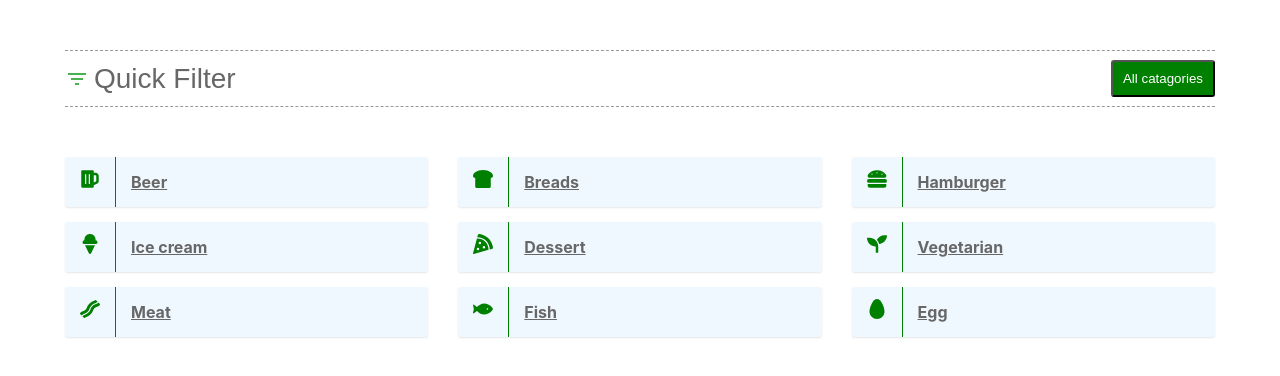
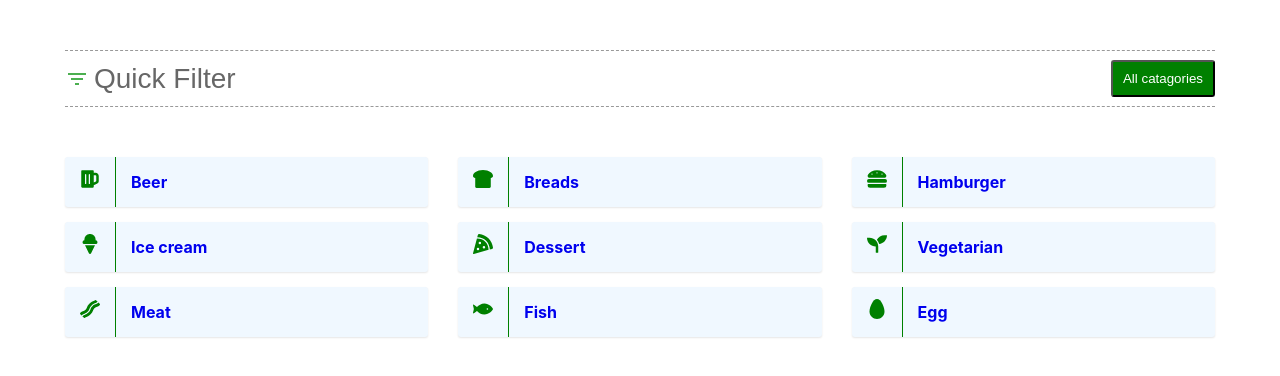
Before and after one commit to tungnthust/recipe-web-app, a React (Create React App) app in the folder client/: page / in a window 1280 px wide. Shown: the top 376 px of the page. Built offline with nearby package versions, Linux system fonts and the light colour scheme.

Commit message:
3rd QF commit

```diff
--- a/client/src/Components/QuickFilter/index.css
+++ b/client/src/Components/QuickFilter/index.css
@@ -42,37 +42,39 @@
     display: grid;
     grid-template-columns: 33.33% 33.33% 33.33%;
 }
-.list_item{
+.list item{
     position: relative;
     min-height: 1px;
     padding-left: 15px;
     padding-right: 15px;
 }
 .link{
-    line-height: 50px;
-    display: block;
     overflow: hidden;
-    background: #fff;
-    color: #676767;
     box-shadow: 0 1px 2px rgb(0 0 0 / 10%);
     margin-bottom: 15px;
     border-radius: 3px;
     font-weight: 700;
     display: flex;
+    align-items: center;
     background: aliceblue;
+    text-decoration: none;
 }
-.icon_box{
+.link icon_box{
     float: left;
     width: 50px;
     margin-right: 15px;
+    margin-bottom: 0;
     height: 50px;
     text-align: center;
     line-height: 50px;
     font-size: 20px;
     color: green;
     border-right: solid 1px;
-    transition-property: all;
-    transition-duration: 0.25s;
-    transition-timing-function: linear;
-    transition-delay: 0s;
+    transition: 0.25s linear;
+    justify-content: center;
 }
+.link:hover icon_box{
+    font-size: 30px;
+    background-color: green;
+    color: #fff;
+}
--- a/client/src/Components/QuickFilter/index.js
+++ b/client/src/Components/QuickFilter/index.js
@@ -15,78 +15,78 @@ const QuickFilter = () =>{
                 <button className="btn">All catagories</button>
             </div>
             <div className="list">
-                <div className="list_item">
+                <item>
                     <a class="link" href="/">
-                        <div className="icon_box">
-                            <FaBeer color="green"/>
-                        </div>
+                        <icon_box>
+                            <FaBeer/>
+                        </icon_box>
                         Beer
                     </a>
-                </div>
-                <div className="list_item">
+                </item>
+                <item>
                     <a class="link" href="/">
-                        <div className="icon_box">
-                            <FaBreadSlice color="green"/>
-                        </div>
+                        <icon_box>
+                            <FaBreadSlice/>
+                        </icon_box>
                         Breads
                     </a>
-                </div>
-                <div className="list_item">
+                </item>
+                <item>
                     <a class="link" href="/">
-                        <div className="icon_box">
-                            <FaHamburger color="green"/>
-                        </div>
+                        <icon_box>
+                            <FaHamburger/>
+                        </icon_box>
                         Hamburger
                     </a>
-                </div>
-                <div className="list_item">
+                </item>
+                <item>
                     <a class="link" href="/">
-                        <div className="icon_box">
-                            <FaIceCream color="green"/>
-                        </div>
+                        <icon_box>
+                            <FaIceCream/>
+                        </icon_box>
                         Ice cream
                     </a>
-                </div>
-                <div className="list_item">
+                </item>
+                <item>
                     <a class="link" href="/">
-                        <div className="icon_box">
-                            <FaPizzaSlice color="green"/>
-                        </div>
+                        <icon_box>
+                            <FaPizzaSlice/>
+                        </icon_box>
                         Dessert
                     </a>
-                </div>
-                <div className="list_item">
+                </item>
+                <item>
                     <a class="link" href="/">
-                        <div className="icon_box">
-                            <FaSeedling color="green"/>
-                        </div>
+                        <icon_box>
+                            <FaSeedling/>
+                        </icon_box>
                         Vegetarian
                     </a>
-                </div>
-                <div className="list_item">
+                </item>
+                <item>
                     <a class="link" href="/">
-                        <div className="icon_box">
-                            <FaBacon color="green"/>
-                        </div>
+                        <icon_box>
+                            <FaBacon/>
+                        </icon_box>
                         Meat
                     </a>
-                </div>
-                <div className="list_item">
+                </item>
+                <item>
                     <a class="link" href="/">
-                        <div className="icon_box">
-                            <FaFish color="green"/>
-                        </div>
+                        <icon_box>
+                            <FaFish/>
+                        </icon_box>
                         Fish
                     </a>
-                </div>
-                <div className="list_item">
+                </item>
+                <item>
                     <a class="link" href="/">
-                        <div className="icon_box">
-                            <FaEgg color="green"/>
-                        </div>
+                        <icon_box>
+                            <FaEgg/>
+                        </icon_box>
                         Egg
                     </a>
-                </div>
+                </item>
             </div>
         </div>
     )
```
